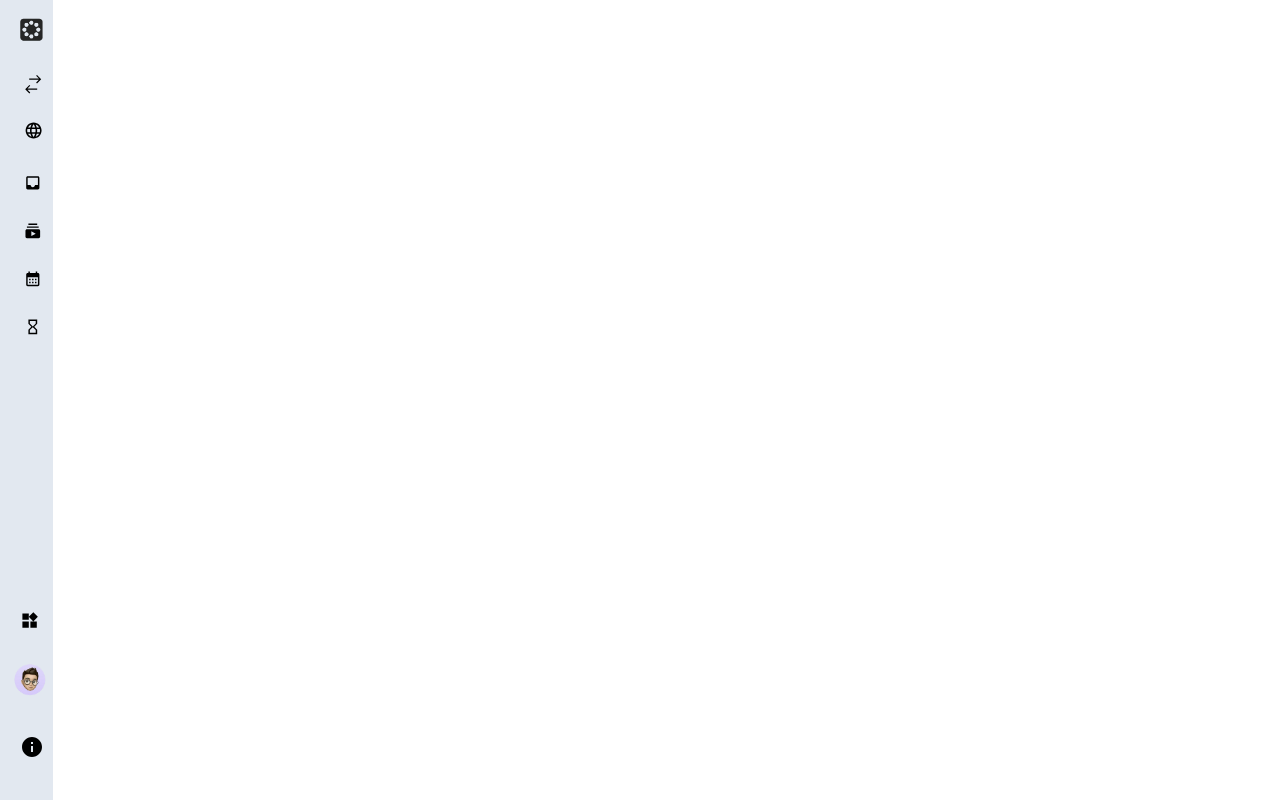
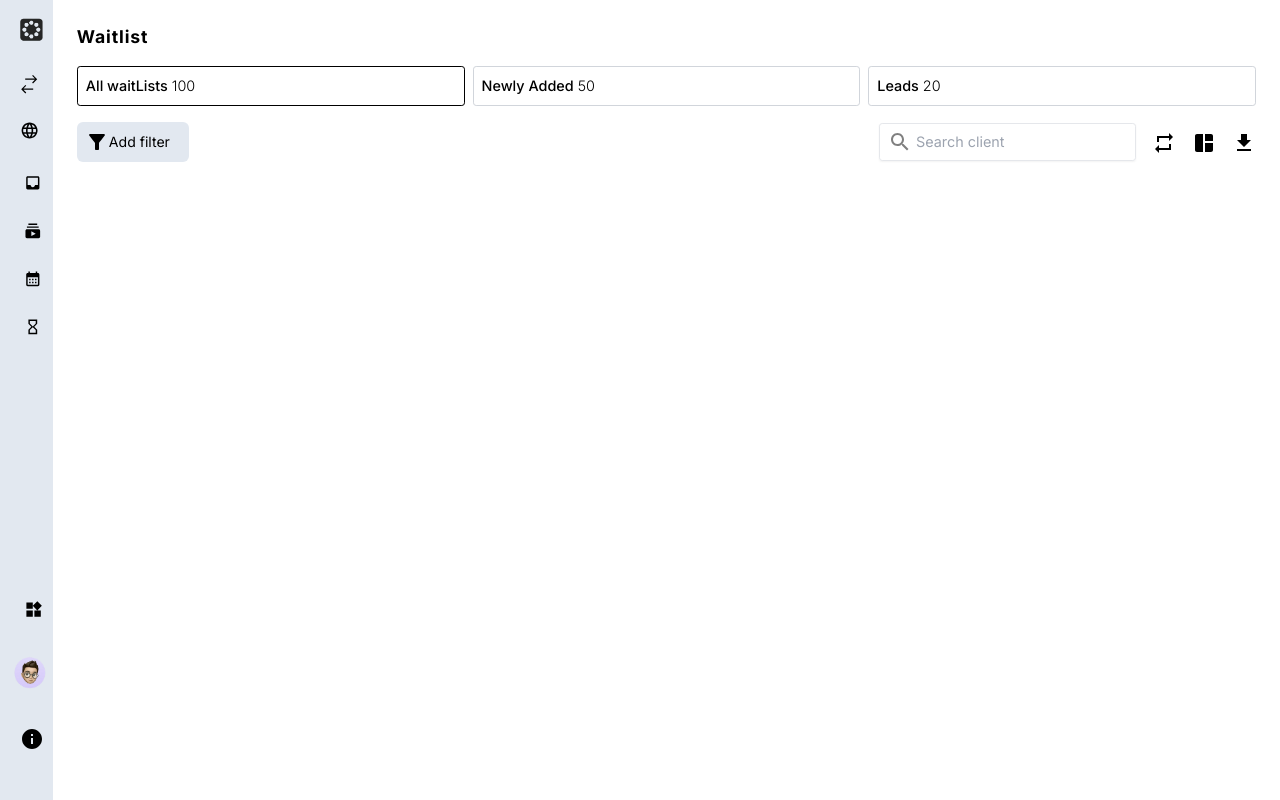
Before and after one commit to Labeebct/OMNIFY-NEXT-JS, a Next.js app: page / in a window 1280 px wide. Built offline with nearby package versions, Linux system fonts and the light colour scheme.

Commit message:
completed top header section

```diff
--- a/app/components/Header.jsx
+++ b/app/components/Header.jsx
@@ -1,9 +1,48 @@
-import React from 'react'
+import React from "react";
+import FilterAltIcon from "@mui/icons-material/FilterAlt";
+import SearchBar from "./SearchBar";
+import RepeatIcon from '@mui/icons-material/Repeat';
+import SpaceDashboardIcon from '@mui/icons-material/SpaceDashboard';
+import FileDownloadIcon from '@mui/icons-material/FileDownload';
 
 const Header = () => {
   return (
-    <div>Header</div>
-  )
-}
+    <div className="w-full p-6">
+      <h3 className="font-bold tracking-wider text-[1.1rem]">Waitlist</h3>
 
-export default Header
+      {/* DASH IFO */}
+      <div className="w-full h-auto flex gap-2 my-4 flex-wrap">
+        <div className="flex flex-1 text-[.9rem] p-2 border min-w-[200px] border-black rounded-[.2rem] gap-1">
+          <h4 className="font-medium">All waitLists</h4>{" "}
+          <span className="font-light">100</span>
+        </div>
+        <div className="flex flex-1 text-[.9rem] p-2 border min-w-[200px] border-gray-300 rounded-[.2rem] gap-1">
+          <h4 className="font-medium">Newly Added</h4>{" "}
+          <span className="font-light">50</span>
+        </div>
+        <div className="flex flex-1 text-[.9rem] p-2 border min-w-[200px] border-gray-300 rounded-[.2rem] gap-1">
+          <h4 className="font-medium">Leads</h4>{" "}
+          <span className="font-light">20</span>
+        </div>
+      </div>
+
+      {/* ADD FILTER */}
+      <div className="w-full gap-6 flex justify-between items-centerf">
+        <div className="flex bg-slate-200 w-28 items-center p-2 rounded-md">
+          <FilterAltIcon />
+          <h3 className="text-[.88rem] whitespace-nowrap">Add filter</h3>
+        </div>
+        <div className="flex items-center gap-4">
+          <SearchBar />
+          <ul className="flex gap-4">
+            <li><RepeatIcon  /></li>
+            <li><SpaceDashboardIcon/></li>
+            <li><FileDownloadIcon/></li>
+          </ul>
+        </div>
+      </div>
+    </div>
+  );
+};
+
+export default Header;
--- /dev/null
+++ b/app/components/SearchBar.jsx
@@ -0,0 +1,13 @@
+import React from "react";
+import SearchIcon from '@mui/icons-material/Search';
+
+const SearchBar = () => {
+  return (
+    <div className="flex text-[.9rem] p-2 py-[.4rem] max-w-72  border border-gray-200 shadow-sm rounded-[.2rem] gap-1">
+      <SearchIcon sx={{ color: 'gray' }}  />
+      <input type="text" className="outline-none w-full" placeholder="Search client" />
+    </div>
+  );
+};
+
+export default SearchBar;
--- a/app/components/SideBar.jsx
+++ b/app/components/SideBar.jsx
@@ -23,21 +23,13 @@ const SideBar = () => {
 
   const sidNavLi = [
     {
+      id: 1,
       icon: InboxIcon,
       navHead: "Orders",
     },
-    {
-      icon: SubscriptionsIcon,
-      navHead: "Subscriptions",
-    },
-    {
-      icon: CalendarMonthIcon,
-      navHead: "Calender",
-    },
-    {
-      icon: HourglassEmptyIcon,
-      navHead: "Waitlist",
-    },
+    { id: 2, icon: SubscriptionsIcon, navHead: "Subscriptions" },
+    { id: 3, icon: CalendarMonthIcon, navHead: "Calender" },
+    { id: 4, icon: HourglassEmptyIcon, navHead: "Waitlist" },
   ];
 
   useEffect(() => {
@@ -59,7 +51,7 @@ const SideBar = () => {
 
   return (
     <main
-      className={`flex flex-col justify-between duration-500 ease-in-out h-full ${
+      className={`flex flex-col flex-shrink-0 justify-between duration-500 ease-in-out h-full ${
         hideNav ? "w-[3.3rem]" : "w-[260px]"
       } overflow-hidden bg-slate-200`}
     >
@@ -73,7 +65,9 @@ const SideBar = () => {
               className="h-7 w-8 cursor-pointer"
               alt="Logo"
             />
-            <h2 className="font-bold text-[1.1rem] overflow-hidden whitespace-nowrap">Front-Desk</h2>
+            <h2 className="font-bold text-[1.1rem] overflow-hidden whitespace-nowrap">
+              Front-Desk
+            </h2>
           </div>
           {/* FRONT DESK RIGHT ICON */}
           <div
@@ -86,8 +80,10 @@ const SideBar = () => {
         </div>
         {/* LOCATION NAME */}
         <div className="flex w-full font-medium justify-between items-center px-5 pt-3 pb-0">
-          {!hideNav && <h3 className="text-[.9rem] whitespace-nowrap">Location Name</h3>}
-          <div className={`flex ${hideNav ? 'ml-2' : 'ml-0' } flex-col`}>
+          {!hideNav && (
+            <h3 className="text-[.9rem] whitespace-nowrap">Location Name</h3>
+          )}
+          <div className={`flex ${hideNav ? "ml-1" : "ml-0"} flex-col`}>
             <EastIcon sx={{ fontSize: ".9rem" }} />
             <WestIcon
               sx={{ fontSize: ".9rem" }}
@@ -100,19 +96,19 @@ const SideBar = () => {
           {!hideNav ? (
             <div className="flex flex-col overflow-hidden bg-slate-300 rounded-sm mx-auto p-2 gap-1 ">
               <div className="flex justify-around items-center">
-                <h3 className="font-bold text-[1.12rem]">08:30 AM</h3>
-                <h5 className="font-medium text-[.91rem]">Tue 20 Jan</h5>
+                <h3 className="font-bold text-[1.05rem]">08:30 AM</h3>
+                <h5 className="font-medium text-[.85rem]">Tue 20 Jan</h5>
               </div>
-              <div className="flex justify-between px-4">
+              <div className="flex justify-between px-[.8rem]">
                 <div className="flex items-center gap-1">
                   <LanguageIcon sx={{ fontSize: "1.2rem" }} />
-                  <h4 className="font-medium text-[.91rem]">UTC: +5 hours</h4>
+                  <h4 className="font-medium text-[.85rem]">UTC: +5 hours</h4>
                 </div>
                 <KeyboardArrowDownIcon />
               </div>
             </div>
           ) : (
-            <div className="ml-2">
+            <div className="ml-1">
               <LanguageIcon sx={{ fontSize: "1.2rem" }} />
             </div>
           )}
@@ -126,7 +122,7 @@ const SideBar = () => {
 
       {/* DASHBOARD */}
       <div className="p-2">
-        <div className="flex mb-4 mx-auto p-3 hover:bg-slate-300 rounded-sm cursor-pointer justify-between">
+        <div className="flex mb-4 mx-auto p-4 hover:bg-slate-300 rounded-sm cursor-pointer justify-between">
           <div className="flex gap-4 items-center">
             <WidgetsIcon sx={{ fontSize: "1.2rem" }} />
             <h3 className="text-[.95rem]">Dashboard</h3>
@@ -136,9 +132,13 @@ const SideBar = () => {
         {/* ADMIN-HELP CENTER */}
         <div className="flex my-2 cursor-pointer justify-between">
           <div className="flex gap-1 items-center">
-            <Image src={adminProfile} className="h-10 w-[3rem]" alt="Admin Profile" />
+            <Image
+              src={adminProfile}
+              className="h-10 w-[3rem]"
+              alt="Admin Profile"
+            />
             <div>
-              <h3 className="text-[.88rem] font-bold">Admin name</h3>
+              <h3 className="text-[.87rem] font-bold">Admin name</h3>
               <h4 className="text-[.7rem] font-light">adminname@gmail.com</h4>
             </div>
           </div>
@@ -147,13 +147,13 @@ const SideBar = () => {
             sx={{ fontSize: "1.2rem" }}
           />
         </div>
-        <div className="flex my-2 cursor-pointer justify-between">
+        <div className="flex my-2 mb-4 cursor-pointer justify-between">
           <div className="flex gap-1 items-center">
             <div className="px-3">
               <InfoIcon />
             </div>
             <div>
-              <h3 className="text-[.88rem] font-bold">Help Center</h3>
+              <h3 className="text-[.87rem] font-bold">Help Center</h3>
               <h4 className="text-[.7rem] font-light">@2024 Omnify.inc</h4>
             </div>
           </div>
--- a/app/components/SidebarIconLi.jsx
+++ b/app/components/SidebarIconLi.jsx
@@ -2,7 +2,7 @@ const SidebarIconLi = ({ sidNavLi }) => {
   return (
     <ul className="flex flex-col w-full h-auto p-4">
       {sidNavLi.map((data) => (
-        <li className="flex hover:bg-slate-300 px-2 rounded-sm cursor-pointer gap-3 h-12 items-center">
+        <li key={data.id} className="flex hover:bg-slate-300 px-2 min-w-8 rounded-sm cursor-pointer gap-3 h-12 items-center">
           <h4 ><data.icon sx={{ fontSize: '1.1rem' }} /></h4>
           <h3 className="text-[.9rem]">{data.navHead}</h3>
         </li>
--- a/app/pages/_dashboard/DashBoard.jsx
+++ b/app/pages/_dashboard/DashBoard.jsx
@@ -1,10 +1,16 @@
+import Header from "@/app/components/Header";
 import SideBar from "@/app/components/SideBar";
+import Table from "@/app/components/Table";
 
 const DashBoard = () => {
   return (
     <>
       <div className="h-screen w-full flex">
         <SideBar />
+        <div className="h-auto w-[calc(100vw-3.3rem)]  overflow-hidden">
+          <Header />
+
+        </div>
       </div>
     </>
   );
```
Also changed, not shown: app/components/Table.jsx (added).
